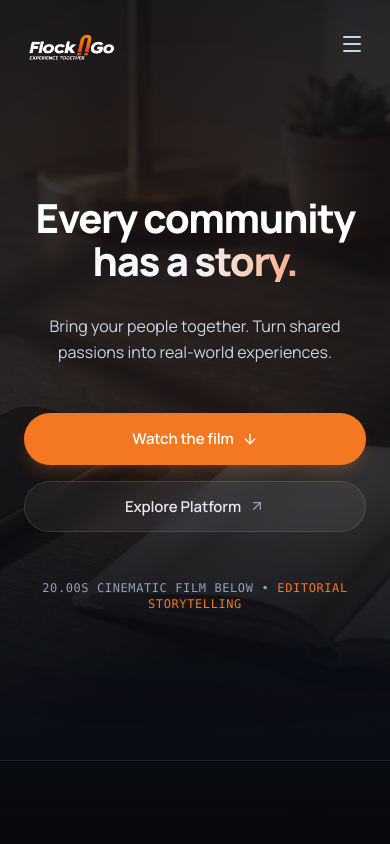
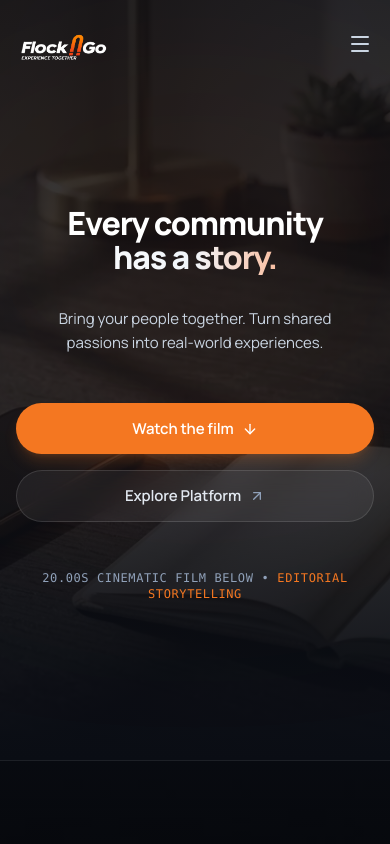
Before and after one commit to akashflockngo/flockngo-story, a React (Vite) app: page / in a window 390 px wide. Shown: the top 844 px of the page. Built offline with nearby package versions, Linux system fonts and the light colour scheme.

Commit message:
tune fluid container padding and typography rhythm

```diff
--- a/src/styles/globals.css
+++ b/src/styles/globals.css
@@ -56,21 +56,21 @@ body {
 
 /* Typography Scale & Editorial Rhythm */
 .display-hero {
-  font-size: clamp(2.5rem, 6vw, 4.75rem);
+  font-size: clamp(2rem, 5.5vw, 4.75rem);
   font-weight: 800;
   line-height: 1.08;
   letter-spacing: -0.035em;
 }
 
 .display-chapter {
-  font-size: clamp(2rem, 4.5vw, 3.5rem);
+  font-size: clamp(1.75rem, 4vw, 3.5rem);
   font-weight: 800;
-  line-height: 1.12;
+  line-height: 1.15;
   letter-spacing: -0.03em;
 }
 
 .sub-display {
-  font-size: clamp(1rem, 1.5vw, 1.25rem);
+  font-size: clamp(0.9375rem, 1.5vw, 1.25rem);
   line-height: 1.6;
   font-weight: 400;
 }
@@ -161,8 +161,15 @@ body {
   max-width: 82rem;
   margin-left: auto;
   margin-right: auto;
-  padding-left: 1.5rem;
-  padding-right: 1.5rem;
+  padding-left: 1rem;
+  padding-right: 1rem;
+}
+
+@media (min-width: 640px) {
+  .container-cinematic {
+    padding-left: 1.5rem;
+    padding-right: 1.5rem;
+  }
 }
 
 @media (min-width: 1024px) {
```
